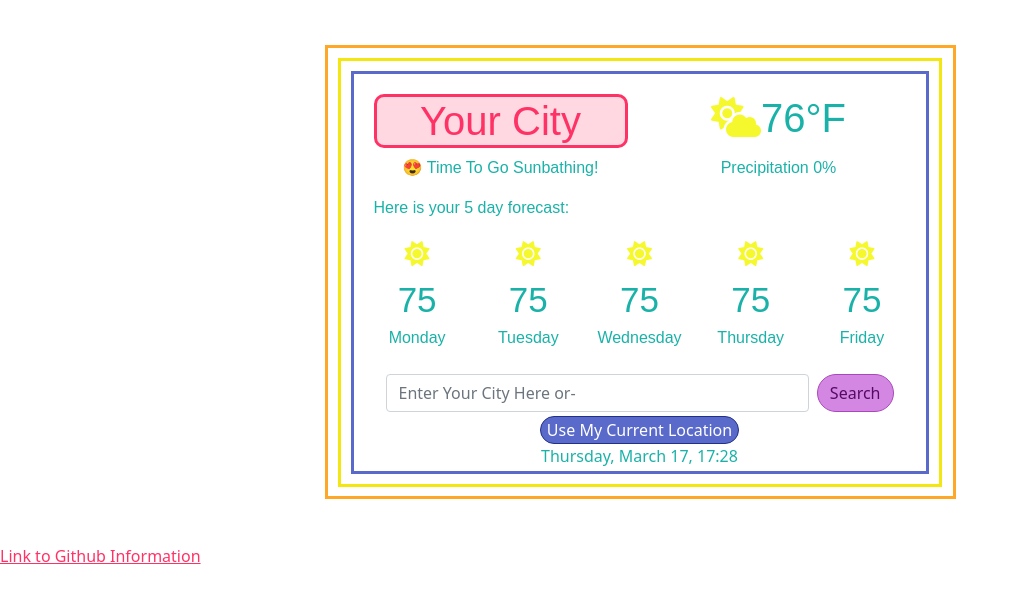
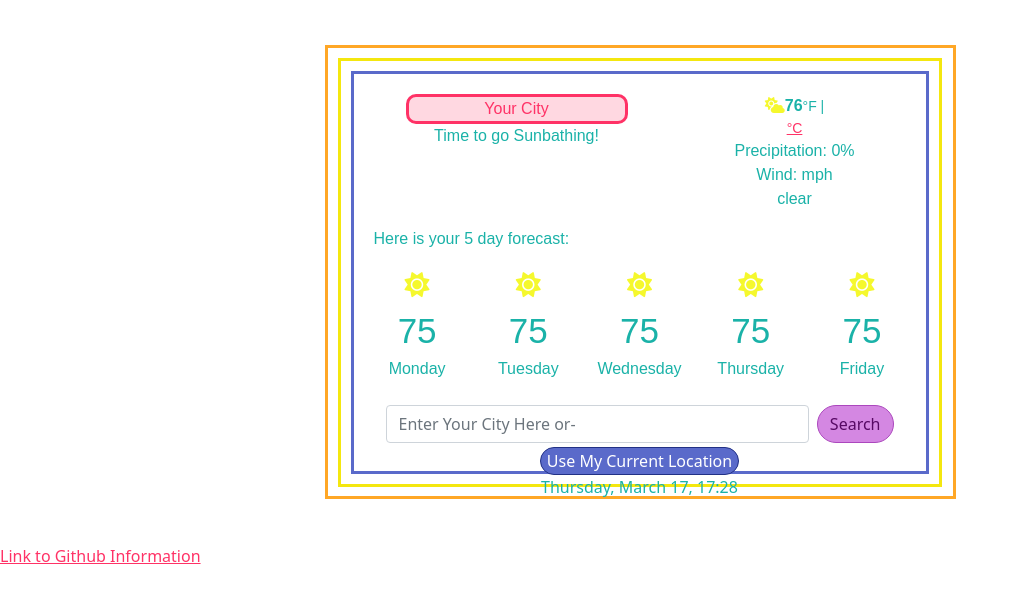
Before and after one commit to LeelooDawn/My-Weather-App, a plain HTML site: page index.html in a window 1280 px wide. Shown: the whole page, without its empty margins (0-1018 px from the left). Drawn offline with nearby package versions, Linux system fonts and the light colour scheme.

Commit message:
updated HTML to lists

```diff
--- a/index.html
+++ b/index.html
@@ -24,21 +24,22 @@
         <div class="middle-box">
           <div class="inner-box">
             <div class="row">
-              <div class="col">
-                <h1 class="your-city" id="search-city">Your City</h1>
+              <div class="col-6">
+                <ul>
+                  <li class="your-city" id="search-city">Your City</li>
+                  <li>Time to go Sunbathing!</li>
+                </ul>
               </div>
-              <div class="col">
-                <h1 class="current-temp" id="temperature">
-                  <i class="fas fa-cloud-sun weather-icon"></i>76°F
-                </h1>
-              </div>
-            </div>
-            <div class="row">
-              <div class="col">
-                <p>😍 Time To Go Sunbathing!</p>
-              </div>
-              <div class="col">
-                <p>Precipitation 0%</p>
+              <div class="col-6">
+                <ul>
+                  <li class="current-temp" id="temperature">
+                    <i class="fas fa-cloud-sun weather-icon"></i
+                    ><strong>76</strong><small>°F |<a href="#">°C</a></small>
+                  </li>
+                  <li>Precipitation: 0%</li>
+                  <li>Wind: mph</li>
+                  <li>clear</li>
+                </ul>
               </div>
             </div>
             <div>
--- a/src/styles.css
+++ b/src/styles.css
@@ -1,6 +1,9 @@
 a {
   display: block;
   color: #ff3266;
+}
+li {
+  list-style: none;
 }
 .outer-box {
   width: 631px;
```
